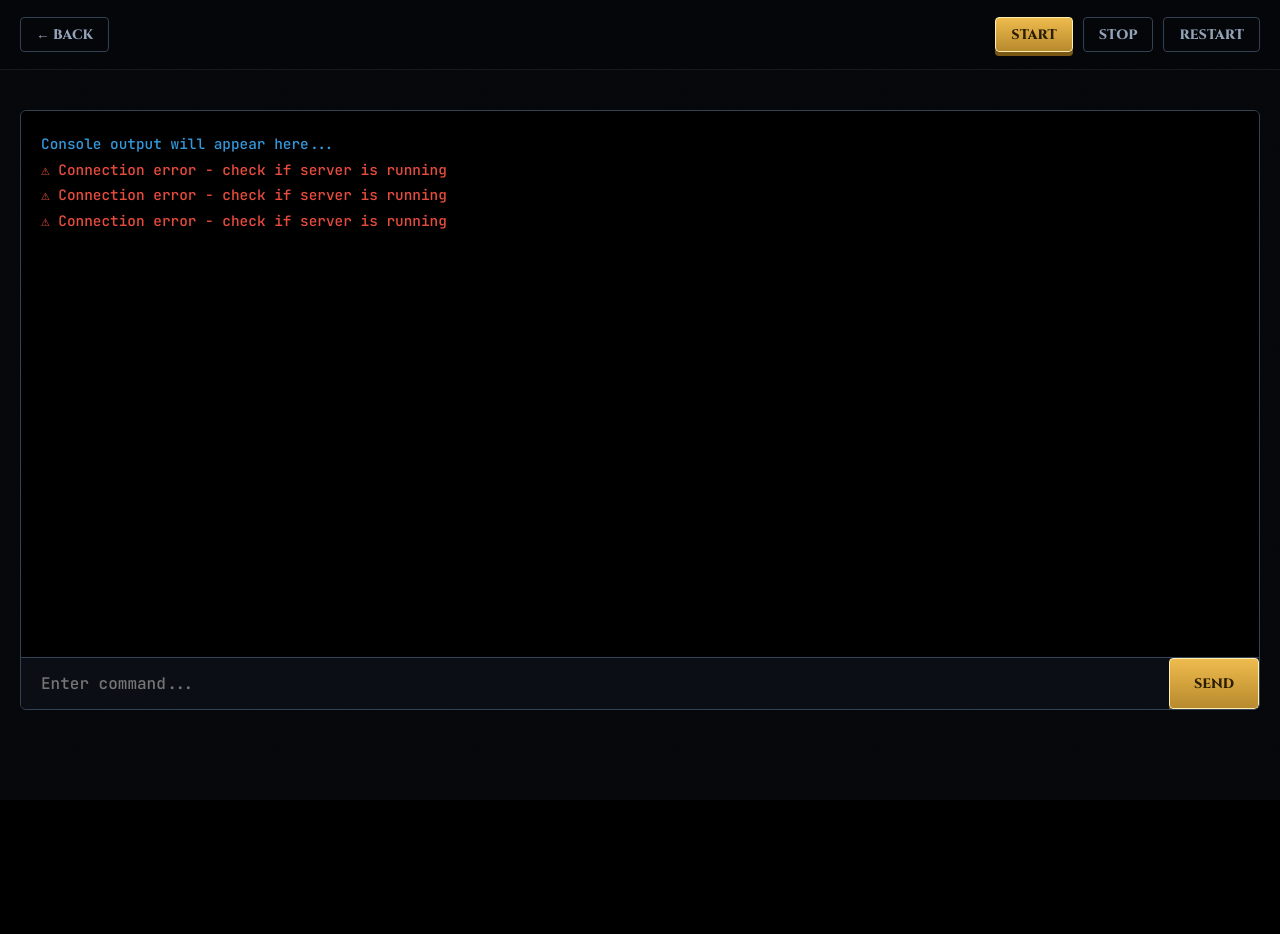
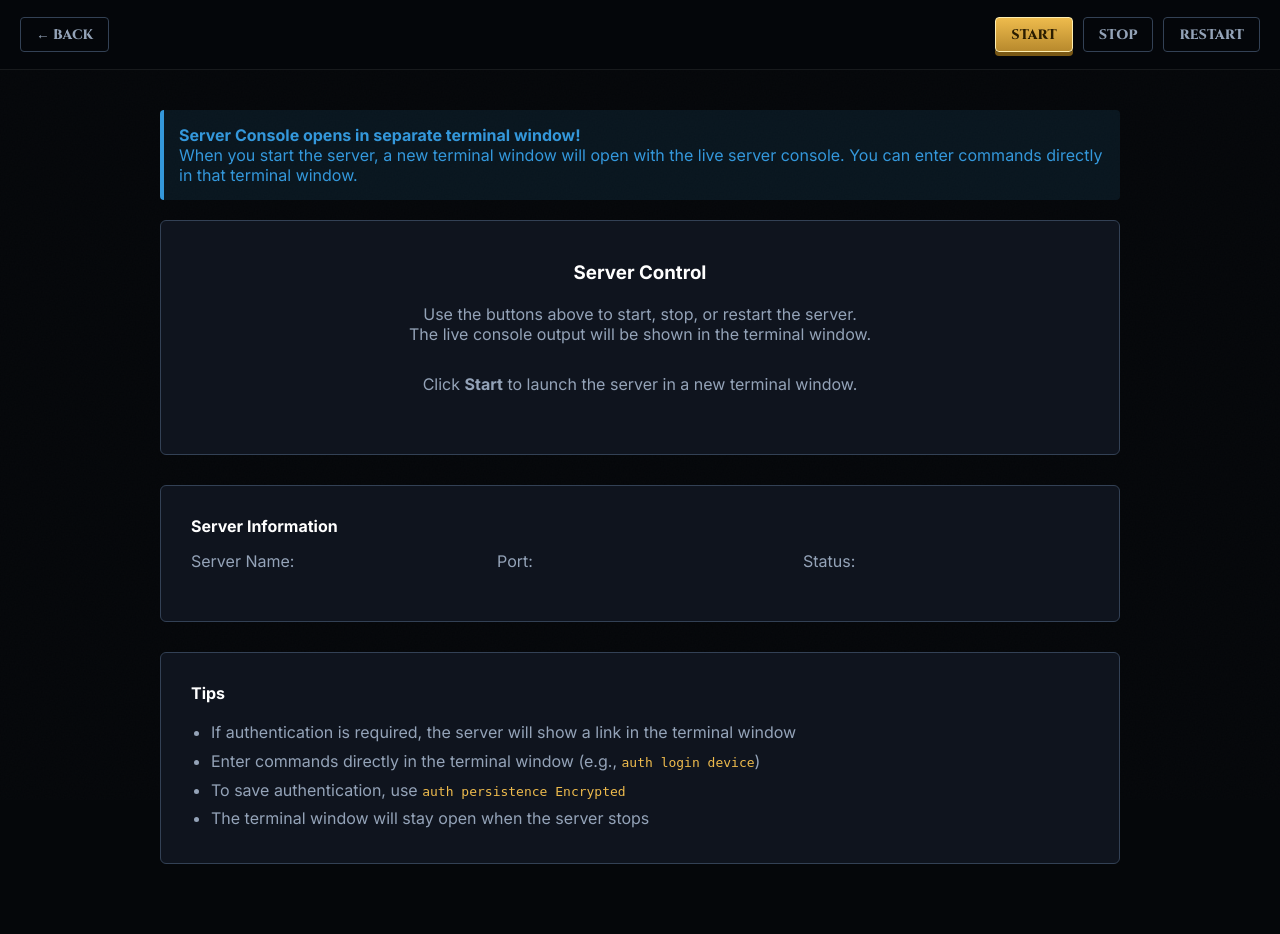
Before and after one commit to 006mi4/gotale, a Flask app: template templates/server_console.html in a window 1280 px wide. Before the commit the page ends 710 px from the top, so only its background shows below. Run offline with Flask 3, Linux system fonts and the light colour scheme; the template is opened without the code that fills it, so the values that code supplies are empty; parts of the project's set-up code (start-up, migrations or seed data) failed here and were passed over; some libraries are stand-ins or nearby versions.

Commit message:
oauth fix

```diff
--- a/static/js/console.js
+++ b/static/js/console.js
@@ -1,74 +1,19 @@
 // Console JavaScript
-// Handles WebSocket connection, console output, and command input
+// Handles server control buttons and status updates
 
 const socket = io();
-const consoleOutput = document.getElementById('consoleOutput');
-const commandInput = document.getElementById('commandInput');
-const sendBtn = document.getElementById('sendBtn');
 const startBtn = document.getElementById('startBtn');
 const stopBtn = document.getElementById('stopBtn');
 const restartBtn = document.getElementById('restartBtn');
 const statusBadge = document.getElementById('statusBadge');
-const authModal = document.getElementById('authModal');
 
-// Command history
-const commandHistory = [];
-let historyIndex = -1;
-
-// Join console room on connect
+// Join console room on connect (for status updates)
 socket.on('connect', () => {
     console.log('Connected to WebSocket server');
-    appendConsoleMessage('✓ Connected to console', 'system');
-    socket.emit('join_console', { server_id: SERVER_ID });
 });
 
 socket.on('disconnect', () => {
     console.log('Disconnected from server');
-    appendConsoleMessage('⚠ Disconnected from server - trying to reconnect...', 'error');
-    scrollToBottom();
-});
-
-socket.on('connect_error', (error) => {
-    console.error('Connection error:', error);
-    appendConsoleMessage('⚠ Connection error - check if server is running', 'error');
-    scrollToBottom();
-});
-
-socket.on('reconnect', (attemptNumber) => {
-    console.log('Reconnected after', attemptNumber, 'attempts');
-    appendConsoleMessage('✓ Reconnected to console', 'system');
-    socket.emit('join_console', { server_id: SERVER_ID });
-    scrollToBottom();
-});
-
-// Error handler
-socket.on('error', (data) => {
-    console.error('Socket error:', data);
-    if (data && data.message) {
-        appendConsoleMessage('⚠ Error: ' + data.message, 'error');
-    }
-    scrollToBottom();
-});
-
-// Console history
-socket.on('console_history', (data) => {
-    consoleOutput.innerHTML = '';
-    if (data.messages && data.messages.length > 0) {
-        data.messages.forEach(msg => {
-            appendConsoleMessage(msg, 'stdout');
-        });
-    } else {
-        appendConsoleMessage('Console output will appear here...', 'system');
-    }
-    scrollToBottom();
-});
-
-// Console output
-socket.on('console_output', (data) => {
-    if (data.server_id === SERVER_ID) {
-        appendConsoleMessage(data.message, data.type);
-        scrollToBottom();
-    }
 });
 
 // Server status updates
@@ -84,75 +29,12 @@ socket.on('server_status_change', (data) => {
     }
 });
 
-// Authentication required
-socket.on('auth_required', (data) => {
-    if (data.server_id === SERVER_ID) {
-        appendConsoleMessage('→ Authentication required - Opening authentication modal...', 'system');
-        showAuthModal(data.url, data.code);
-    }
-});
-
-// Authentication success
-socket.on('auth_success', (data) => {
-    if (data.server_id === SERVER_ID) {
-        hideAuthModal();
-        appendConsoleMessage('✓ Authentication successful!', 'system');
-        appendConsoleMessage('✓ Saving authentication (persistence Encrypted)...', 'system');
-    }
-});
-
-// Send command
-function sendCommand() {
-    const command = commandInput.value.trim();
-    if (!command) return;
-
-    console.log('Sending command:', command);
-
-    // Show command locally immediately
-    appendConsoleMessage('> ' + command, 'command');
-    scrollToBottom();
-
-    socket.emit('console_command', {
-        server_id: SERVER_ID,
-        command: command
-    });
-
-    // Add to history
-    commandHistory.push(command);
-    historyIndex = commandHistory.length;
-
-    // Clear input
-    commandInput.value = '';
-}
-
-// Event listeners
-sendBtn.addEventListener('click', sendCommand);
-
-commandInput.addEventListener('keydown', (e) => {
-    if (e.key === 'Enter') {
-        e.preventDefault();
-        sendCommand();
-    } else if (e.key === 'ArrowUp') {
-        e.preventDefault();
-        if (historyIndex > 0) {
-            historyIndex--;
-            commandInput.value = commandHistory[historyIndex];
-        }
-    } else if (e.key === 'ArrowDown') {
-        e.preventDefault();
-        if (historyIndex < commandHistory.length - 1) {
-            historyIndex++;
-            commandInput.value = commandHistory[historyIndex];
-        } else {
-            historyIndex = commandHistory.length;
-            commandInput.value = '';
-        }
-    }
-});
-
 // Start server
 startBtn.addEventListener('click', async () => {
     try {
+        startBtn.disabled = true;
+        startBtn.textContent = 'Starting...';
+
         const response = await fetch(`/api/server/${SERVER_ID}/start`, {
             method: 'POST'
         });
@@ -161,18 +43,31 @@ startBtn.addEventListener('click', async () => {
 
         if (data.success) {
             updateStatus('starting');
+            // Reload page after a moment to update UI
+            setTimeout(() => location.reload(), 2000);
         } else {
             alert(data.error || 'Failed to start server');
+            startBtn.disabled = false;
+            startBtn.textContent = 'Start';
         }
     } catch (error) {
         console.error('Error starting server:', error);
         alert('An error occurred while starting the server');
+        startBtn.disabled = false;
+        startBtn.textContent = 'Start';
     }
 });
 
 // Stop server
 stopBtn.addEventListener('click', async () => {
+    if (!confirm('Are you sure you want to stop the server?')) {
+        return;
+    }
+
     try {
+        stopBtn.disabled = true;
+        stopBtn.textContent = 'Stopping...';
+
         const response = await fetch(`/api/server/${SERVER_ID}/stop`, {
             method: 'POST'
         });
@@ -181,18 +76,31 @@ stopBtn.addEventListener('click', async () => {
 
         if (data.success) {
             updateStatus('stopping');
+            // Reload page after a moment to update UI
+            setTimeout(() => location.reload(), 2000);
         } else {
             alert(data.error || 'Failed to stop server');
+            stopBtn.disabled = false;
+            stopBtn.textContent = 'Stop';
         }
     } catch (error) {
         console.error('Error stopping server:', error);
         alert('An error occurred while stopping the server');
+        stopBtn.disabled = false;
+        stopBtn.textContent = 'Stop';
     }
 });
 
 // Restart server
 restartBtn.addEventListener('click', async () => {
+    if (!confirm('Are you sure you want to restart the server?')) {
+        return;
+    }
+
     try {
+        restartBtn.disabled = true;
+        restartBtn.textContent = 'Restarting...';
+
         const response = await fetch(`/api/server/${SERVER_ID}/restart`, {
             method: 'POST'
         });
@@ -201,65 +109,36 @@ restartBtn.addEventListener('click', async () => {
 
         if (data.success) {
             updateStatus('restarting');
+            // Reload page after a moment to update UI
+            setTimeout(() => location.reload(), 3000);
         } else {
             alert(data.error || 'Failed to restart server');
+            restartBtn.disabled = false;
+            restartBtn.textContent = 'Restart';
         }
     } catch (error) {
         console.error('Error restarting server:', error);
         alert('An error occurred while restarting the server');
+        restartBtn.disabled = false;
+        restartBtn.textContent = 'Restart';
     }
 });
 
 // Helper functions
-function appendConsoleMessage(message, type) {
-    const line = document.createElement('div');
-    line.className = 'console-line';
-
-    if (type === 'error' || type === 'stderr') {
-        line.classList.add('error');
-    } else if (type === 'system') {
-        line.classList.add('system');
-    } else if (type === 'command') {
-        line.classList.add('command');
-    }
-
-    line.textContent = message;
-    consoleOutput.appendChild(line);
-}
-
-function scrollToBottom() {
-    consoleOutput.scrollTop = consoleOutput.scrollHeight;
-}
-
 function updateStatus(status, isRunning) {
     statusBadge.setAttribute('data-status', status);
     statusBadge.textContent = status;
 
-    // Update buttons
+    // Update buttons based on status
     if (status === 'online' || (isRunning !== undefined && isRunning)) {
         startBtn.style.display = 'none';
         stopBtn.style.display = 'inline-flex';
         restartBtn.style.display = 'inline-flex';
-        commandInput.disabled = false;
-        sendBtn.disabled = false;
-    } else {
+    } else if (status === 'offline') {
         startBtn.style.display = 'inline-flex';
         stopBtn.style.display = 'none';
         restartBtn.style.display = 'none';
-        commandInput.disabled = true;
-        sendBtn.disabled = true;
     }
-}
-
-function showAuthModal(url, code) {
-    document.getElementById('authUrl').href = url;
-    document.getElementById('authUrl').textContent = url;
-    document.getElementById('authCode').textContent = code;
-    authModal.classList.add('active');
-}
-
-function hideAuthModal() {
-    authModal.classList.remove('active');
 }
 
 // Initialize button states
@@ -267,17 +146,23 @@ if (!IS_RUNNING) {
     startBtn.style.display = 'inline-flex';
     stopBtn.style.display = 'none';
     restartBtn.style.display = 'none';
-    commandInput.disabled = true;
-    sendBtn.disabled = true;
 } else {
     startBtn.style.display = 'none';
     stopBtn.style.display = 'inline-flex';
     restartBtn.style.display = 'inline-flex';
-    commandInput.disabled = false;
-    sendBtn.disabled = false;
 }
 
-// Leave console on page unload
-window.addEventListener('beforeunload', () => {
-    socket.emit('leave_console', { server_id: SERVER_ID });
-});
+// Poll server status periodically
+setInterval(async () => {
+    try {
+        const response = await fetch(`/api/server/${SERVER_ID}/status`);
+        if (response.ok) {
+            const data = await response.json();
+            if (data.success) {
+                updateStatus(data.status, data.is_running);
+            }
+        }
+    } catch (error) {
+        console.error('Status poll error:', error);
+    }
+}, 5000);
--- a/templates/server_console.html
+++ b/templates/server_console.html
@@ -3,8 +3,8 @@
 <head>
     <meta charset="UTF-8">
     <meta name="viewport" content="width=device-width, initial-scale=1.0">
-    <title>{{ server.name }} - Console</title>
-    <link href="https://fonts.googleapis.com/css2?family=Cinzel:wght@600;800;900&family=Inter:wght@400;500;700&family=JetBrains+Mono:wght@500&display=swap" rel="stylesheet">
+    <title>{{ server.name }} - Server Control</title>
+    <link href="https://fonts.googleapis.com/css2?family=Cinzel:wght@600;800;900&family=Inter:wght@400;500;700&display=swap" rel="stylesheet">
     <link rel="stylesheet" href="{{ url_for('static', filename='css/style.css') }}">
     <script src="https://cdn.socket.io/4.5.4/socket.io.min.js"></script>
 </head>
@@ -26,56 +26,57 @@
         </div>
     </header>
 
-    <div class="container" style="max-width: 1400px;">
-        <div class="console-container">
-            <div id="consoleOutput" class="console-output">
-                {% if console_history %}
-                    {% for line in console_history %}
-                        <div class="console-line">{{ line }}</div>
-                    {% endfor %}
-                {% else %}
-                    <div class="console-line system">Console output will appear here...</div>
-                {% endif %}
-            </div>
+    <div class="container" style="max-width: 1000px;">
+        <div class="alert alert-info" style="margin-bottom: 20px;">
+            <strong>Server Console opens in separate terminal window!</strong><br>
+            When you start the server, a new terminal window will open with the live server console.
+            You can enter commands directly in that terminal window.
+        </div>
 
-            <div class="console-input-container">
-                <input type="text" id="commandInput" class="console-input" placeholder="Enter command..." autocomplete="off">
-                <button id="sendBtn" class="btn btn-gold" style="height: 100%;">Send</button>
+        <div class="showcase-box" style="text-align: center; padding: 40px;">
+            <h3 style="color: white; margin-bottom: 20px;">Server Control</h3>
+            <p style="color: var(--text-muted); margin-bottom: 30px;">
+                Use the buttons above to start, stop, or restart the server.<br>
+                The live console output will be shown in the terminal window.
+            </p>
+
+            {% if not is_running %}
+            <p style="color: var(--text-muted); margin-bottom: 20px;">
+                Click <strong>Start</strong> to launch the server in a new terminal window.
+            </p>
+            {% else %}
+            <p style="color: var(--success); margin-bottom: 20px;">
+                Server is running! Check the terminal window for console output.
+            </p>
+            {% endif %}
+        </div>
+
+        <div class="showcase-box" style="margin-top: 20px;">
+            <h4 style="color: white; margin-bottom: 15px;">Server Information</h4>
+            <div style="display: grid; grid-template-columns: repeat(auto-fit, minmax(200px, 1fr)); gap: 20px;">
+                <div>
+                    <span style="color: var(--text-muted);">Server Name:</span>
+                    <div style="color: white; font-size: 1.1rem;">{{ server.name }}</div>
+                </div>
+                <div>
+                    <span style="color: var(--text-muted);">Port:</span>
+                    <div style="color: white; font-size: 1.1rem;">{{ server.port }}</div>
+                </div>
+                <div>
+                    <span style="color: var(--text-muted);">Status:</span>
+                    <div><span class="status-badge" data-status="{{ server.status }}">{{ server.status }}</span></div>
+                </div>
             </div>
         </div>
-    </div>
 
-    <!-- Authentication Modal -->
-    <div id="authModal" class="modal">
-        <div class="modal-content">
-            <h3 style="font-family: 'Cinzel', serif; color: white; margin-bottom: 20px;">Hytale Account Authentication Required</h3>
-
-            <p style="color: var(--text-muted); margin-bottom: 20px;">
-                Your server needs to be authenticated with your Hytale account. The system has automatically started the authentication process.
-            </p>
-
-            <div class="auth-info">
-                <div style="margin-bottom: 15px;">
-                    <label style="color: var(--text-muted); font-size: 0.85rem;">1. Click this link to authenticate:</label>
-                    <div style="background: var(--bg-input); padding: 15px; border-radius: 4px; margin-top: 5px;">
-                        <a id="authUrl" href="#" target="_blank" style="color: var(--gold-main); word-break: break-all;"></a>
-                    </div>
-                </div>
-
-                <div>
-                    <label style="color: var(--text-muted); font-size: 0.85rem;">2. The code is already in the URL, just click and authorize:</label>
-                    <div style="background: var(--bg-input); padding: 20px; border-radius: 4px; margin-top: 5px; text-align: center;">
-                        <span id="authCode" style="font-family: 'JetBrains Mono', monospace; font-size: 1.5rem; color: var(--gold-main);"></span>
-                    </div>
-                </div>
-            </div>
-
-            <p style="color: var(--success); font-size: 0.85rem; margin-top: 20px; text-align: center;">
-                After authentication, the system will automatically save your credentials.
-            </p>
-            <p style="color: var(--text-muted); font-size: 0.85rem; text-align: center;">
-                This modal will automatically close after successful authentication.
-            </p>
+        <div class="showcase-box" style="margin-top: 20px;">
+            <h4 style="color: white; margin-bottom: 15px;">Tips</h4>
+            <ul style="color: var(--text-muted); margin-left: 20px; line-height: 1.8;">
+                <li>If authentication is required, the server will show a link in the terminal window</li>
+                <li>Enter commands directly in the terminal window (e.g., <code style="color: var(--gold-main);">auth login device</code>)</li>
+                <li>To save authentication, use <code style="color: var(--gold-main);">auth persistence Encrypted</code></li>
+                <li>The terminal window will stay open when the server stops</li>
+            </ul>
         </div>
     </div>
 
```
Also changed, not shown: routes/console.py (+11 -7 lines), routes/server_routes.py (+5 -3 lines), utils/server_manager.py (+181 -75 lines).
